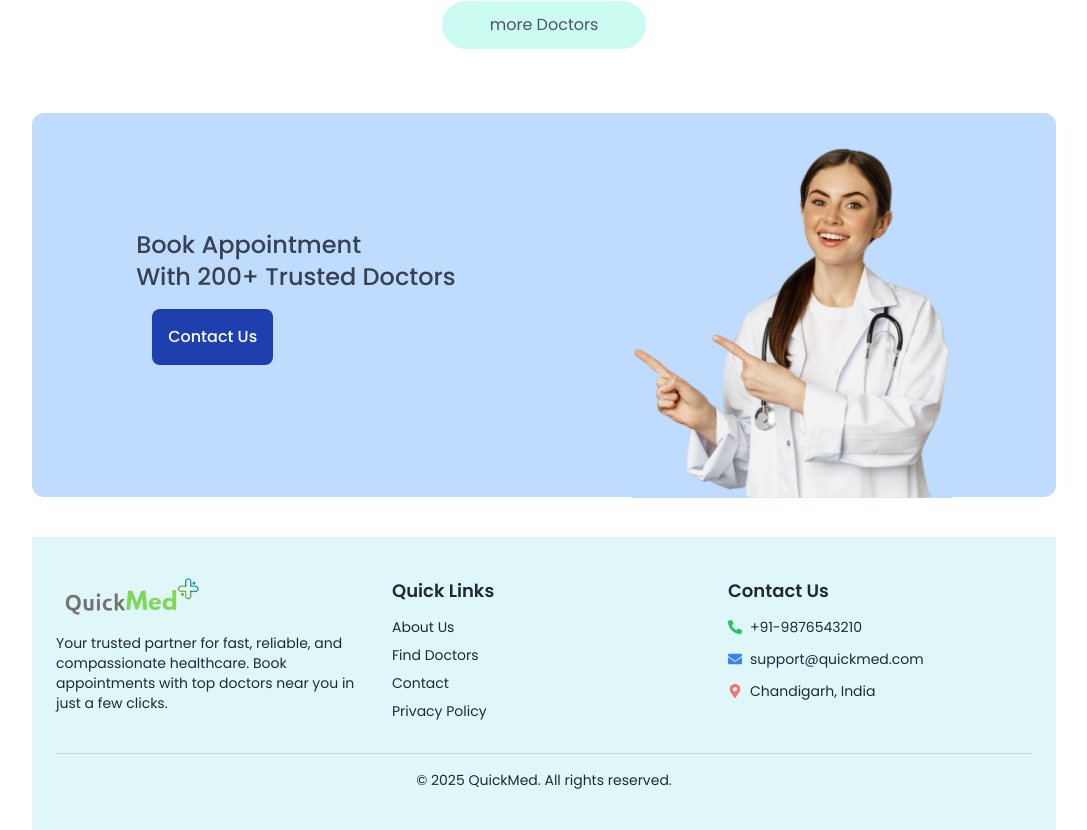
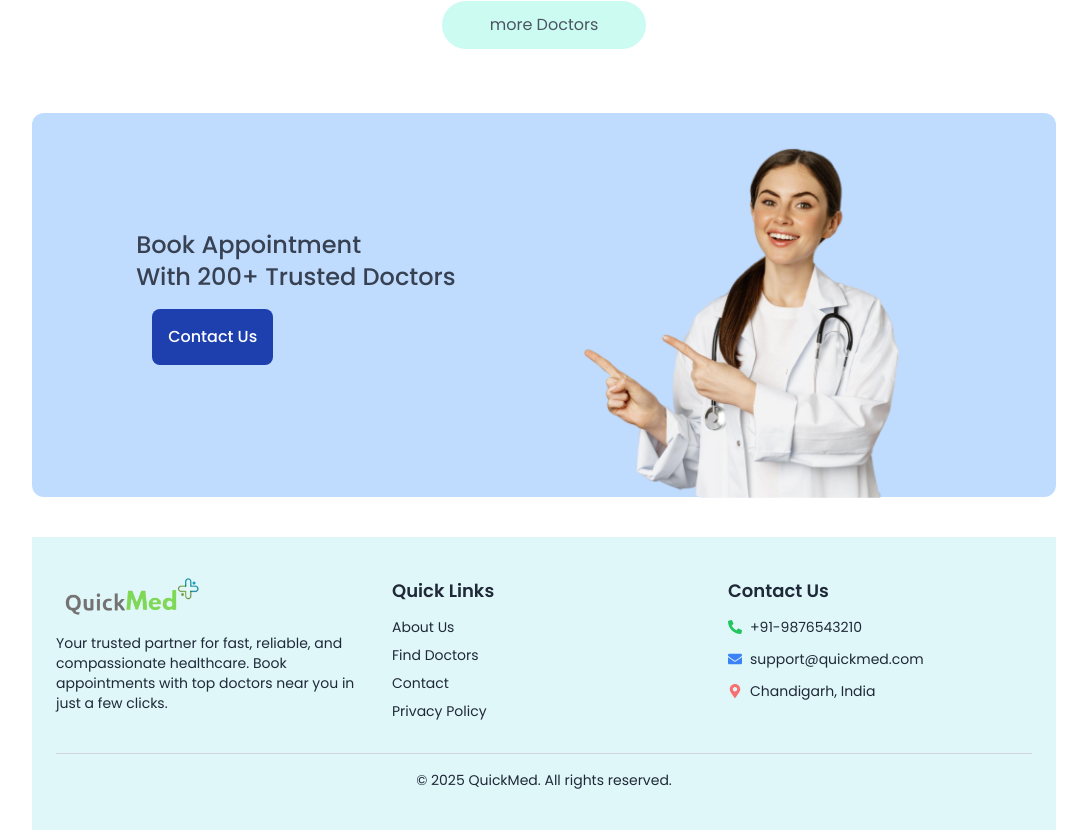
Before and after one commit to ankushthedeveloper/health-care, a React (Vite) app: page / in a window 1280 px wide. Shown: the part 3836-4666 px from the top of the page, without its empty margins (96-1183 px from the left). Built offline with nearby package versions, Linux system fonts and the light colour scheme.

Commit message:
enhanced banner

```diff
--- a/src/components/ContactusBanner.jsx
+++ b/src/components/ContactusBanner.jsx
@@ -15,9 +15,7 @@ const ContactusBanner = () => {
         </div>
 
         {/* right side */}
-        <div>
-           <img className='h-[250px] sm:w-80 sm:h-[unset]  bg-blue-200 relative bottom-[-17px]' src={assets.appointment_img} alt="" />
-        </div>
+        <img className='h-[250px] sm:w-80 sm:h-[unset] right-[50px] relative bottom-[-17px]' src={assets.appointment_img} alt="" />
     </div>
   )
 }
```
